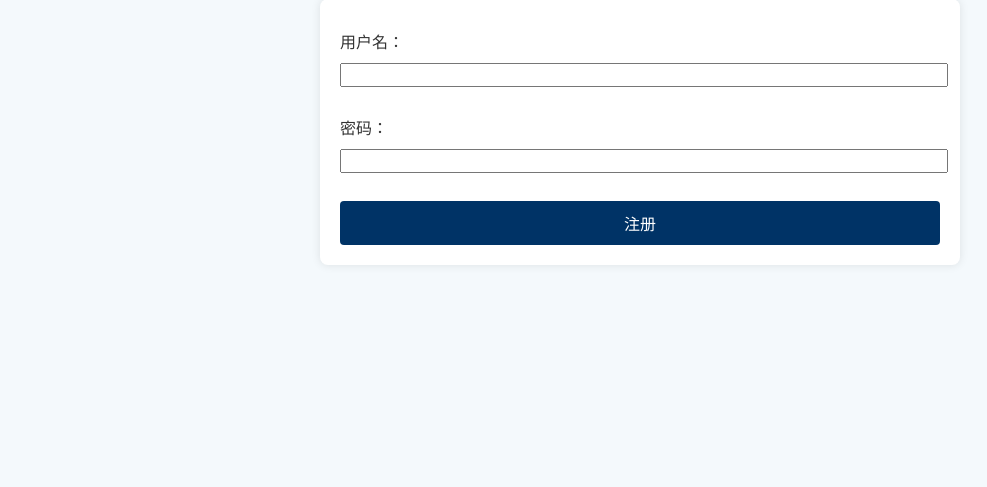
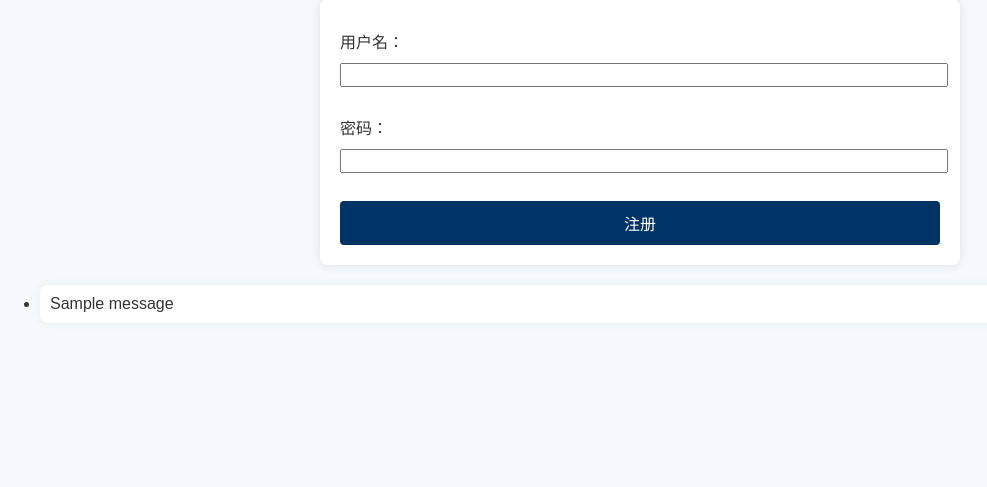
Before and after one commit to Brooks-Z/DSi, a Flask app: page /register in a window 1280 px wide. Shown: the part 217-704 px from the top of the page, without its empty margins (0-987 px from the left). Run offline with Flask 3, Linux system fonts and the light colour scheme; tables that the repository leaves empty hold one stand-in row (values such as "Sample post"); one stand-in notice (Sample message) is shown.

Commit message:
register.html

```diff
--- a/templates/register.html
+++ b/templates/register.html
@@ -19,5 +19,14 @@
         <br>
         <button type="submit">注册</button>
     </form>
+    {% with messages = get_flashed_messages(with_categories=true) %}
+    {% if messages %}
+        <ul>
+        {% for category, message in messages %}
+            <li class="{{ category }}">{{ message }}</li>
+        {% endfor %}
+        </ul>
+    {% endif %}
+    {% endwith %}
 </body>
 </html>
```
